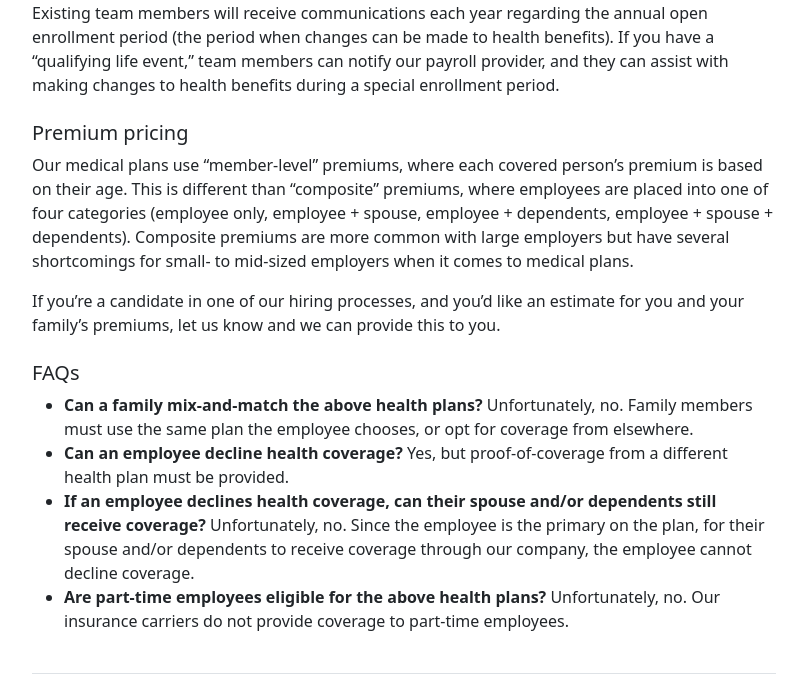
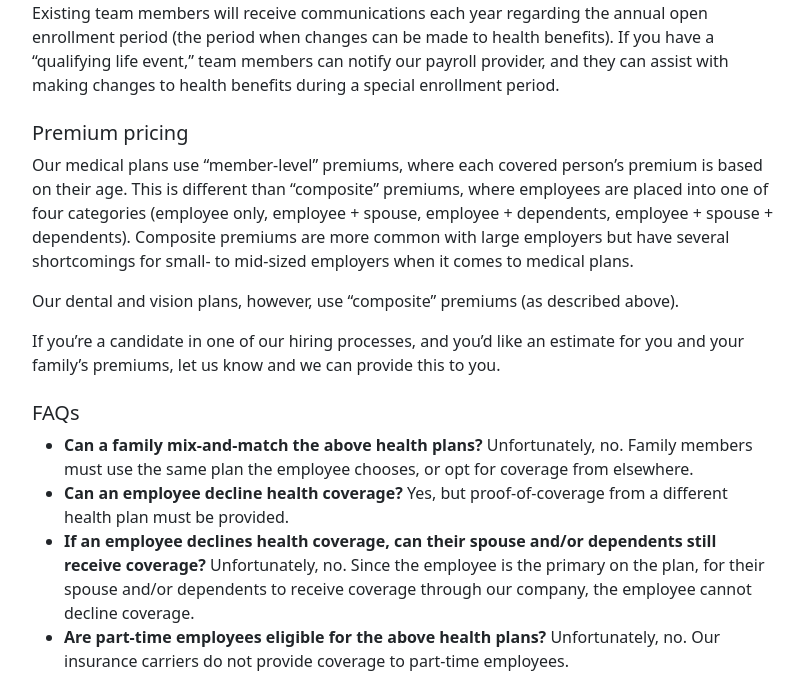
Before and after one commit to sparksuite/employee-handbook, a website: page benefits/health.html in a window 1280 px wide. Shown: the part 1374-2050 px from the top of the page, without its empty margins (236-1043 px from the left). Drawn offline with nearby package versions, Linux system fonts and the light colour scheme.

Commit message:
Clarify that dental/vision plan use composite premiums

```diff
--- a/benefits/health.html
+++ b/benefits/health.html
@@ -176,6 +176,8 @@
 						employers when it comes to medical plans.
 					</p>
 
+					<p>Our dental and vision plans, however, use “composite” premiums (as described above).</p>
+
 					<p>
 						If you’re a candidate in one of our hiring processes, and you’d like an estimate for you and your family’s
 						premiums, let us know and we can provide this to you.
```
